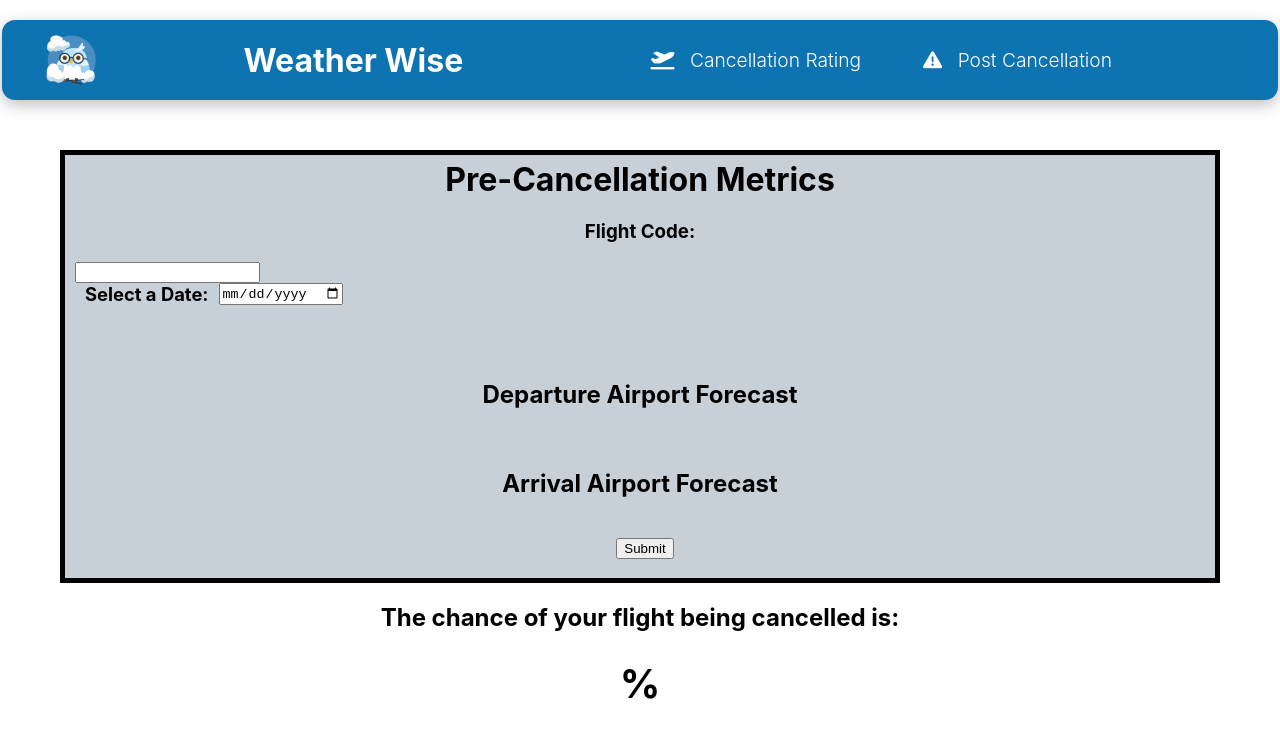
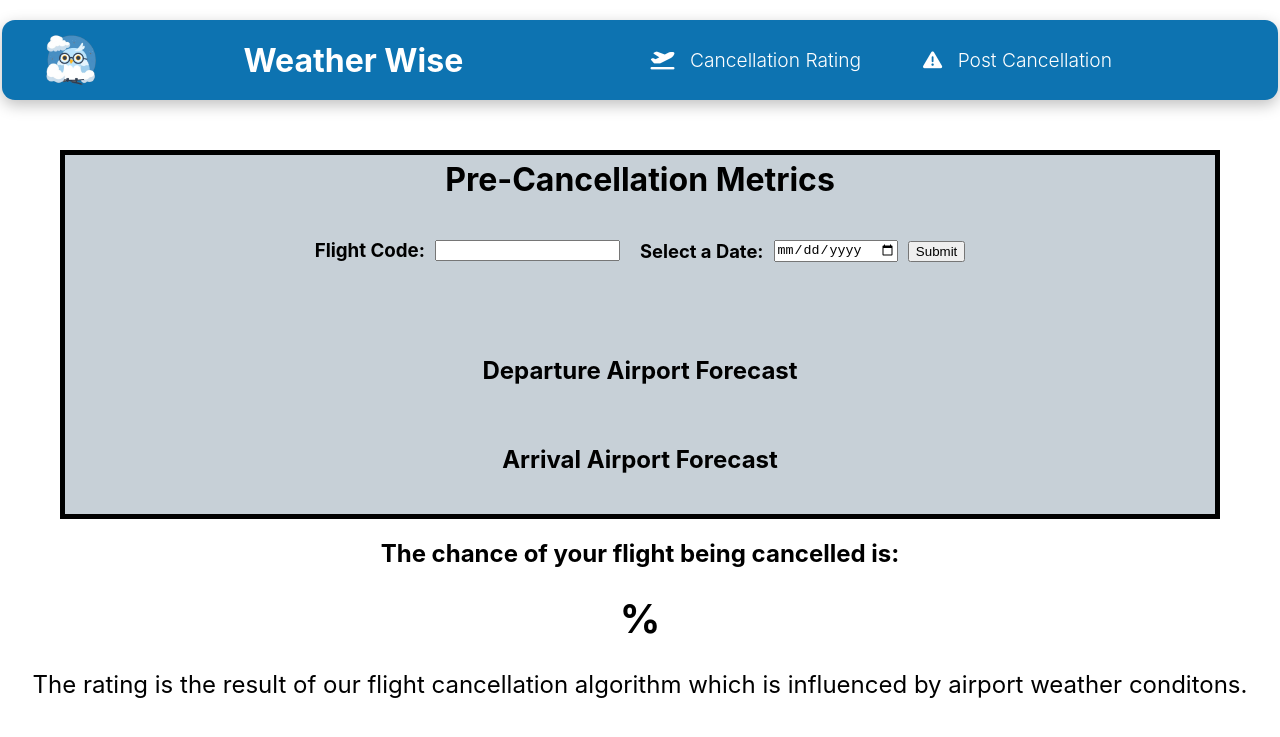
Before and after one commit to AATechCulture/dude-spelman, a React (Create React App) app in the folder code-submission/frontend/: page / in a window 1280 px wide. Shown: the top 737 px of the page. Built offline with nearby package versions, Linux system fonts and the light colour scheme; no server answers.

Commit message:
jennifer lawrence

```diff
--- a/code-submission/frontend/src/components/AltFlights/AltFlights.css
+++ b/code-submission/frontend/src/components/AltFlights/AltFlights.css
@@ -5,3 +5,7 @@
     margin-top: 150px;
 
 }
+.flight-image{
+    width: 85%;
+    height: auto;
+}
--- a/code-submission/frontend/src/components/AltFlights/AltFlights.js
+++ b/code-submission/frontend/src/components/AltFlights/AltFlights.js
@@ -1,6 +1,9 @@
 import "./AltFlights.css";
 import React, { useState, useEffect } from "react";
 import axios from "axios"
+import flights from "../../assets/flights.png"
+import { Link } from "react-router-dom";
+
 const AltFlights = () => {
 
   const [flightData, setFlightData] = useState(null);
@@ -27,6 +30,7 @@ const AltFlights = () => {
   return (
     <div className="alt-flights-container">
       <h1>Flight Information</h1>
+=
       {flightData ? (
         <div>
           <h2>Flight Offers</h2>
@@ -43,7 +47,8 @@ const AltFlights = () => {
           </ul>
         </div>
       ) : (
-        <p>Loading flight information...</p>
+        <Link to="https://www.aa.com/homePage.do" target="_blank"><img className="flight-image" src={flights} alt="logo"/></Link>
+
       )}
     </div>
 
--- a/code-submission/frontend/src/components/Forecast/Forecast.css
+++ b/code-submission/frontend/src/components/Forecast/Forecast.css
@@ -5,6 +5,7 @@
     justify-content: center;
     background-color: #C7D0D7;
     border: 5px solid black; /* Add black border */
+    flex-direction: column;
   }
 
 .title{
@@ -60,6 +61,12 @@
 .button:hover {
     background-color: #0056b3;
 }
+.flight-code{
+    justify-content: center;
+    align-items: center;
+    display: flex;
+
+}
 
 .date-picker{
     display: flex;
--- a/code-submission/frontend/src/components/Forecast/Forecast.js
+++ b/code-submission/frontend/src/components/Forecast/Forecast.js
@@ -1,4 +1,5 @@
 import React, { useState, useEffect } from "react";
+import flights from "../../assets/flights.png"
 import "./Forecast.css";
 
 const Forecast = () => {
@@ -40,6 +41,7 @@ const Forecast = () => {
   return (
     <div className="forecast-container">
       <h1 className="title">Pre-Cancellation Metrics</h1>
+      <div className="flight-code">
       <h3>Flight Code:</h3>
       <input
         type="text"
@@ -51,6 +53,11 @@ const Forecast = () => {
         <label htmlFor="dateInput">Select a Date:</label>
         <input type="date" id="dateInput" value={selectedDepartureDate} />
       </div>
+      <div className="submit">
+          {" "}
+          <input className="submit-btn" type="submit" value="Submit"></input>
+        </div>
+      </div>
       <h2 className="sub-title">Departure Airport Forecast</h2>
       <div className="departure-code"></div>
       {/* For forecast info based on airport departure city weatherData?*/}
@@ -59,10 +66,6 @@ const Forecast = () => {
 
       <div className="arrival-code">
         <br />
-        <div className="submit">
-          {" "}
-          <input className="submit-btn" type="submit" value="Submit"></input>
-        </div>
       </div>
       {/* For forecast info based on airport arrival city weatherData?*/}
     </div>
```
Also changed, not shown: code-submission/frontend/src/assets/flights.png (added).
